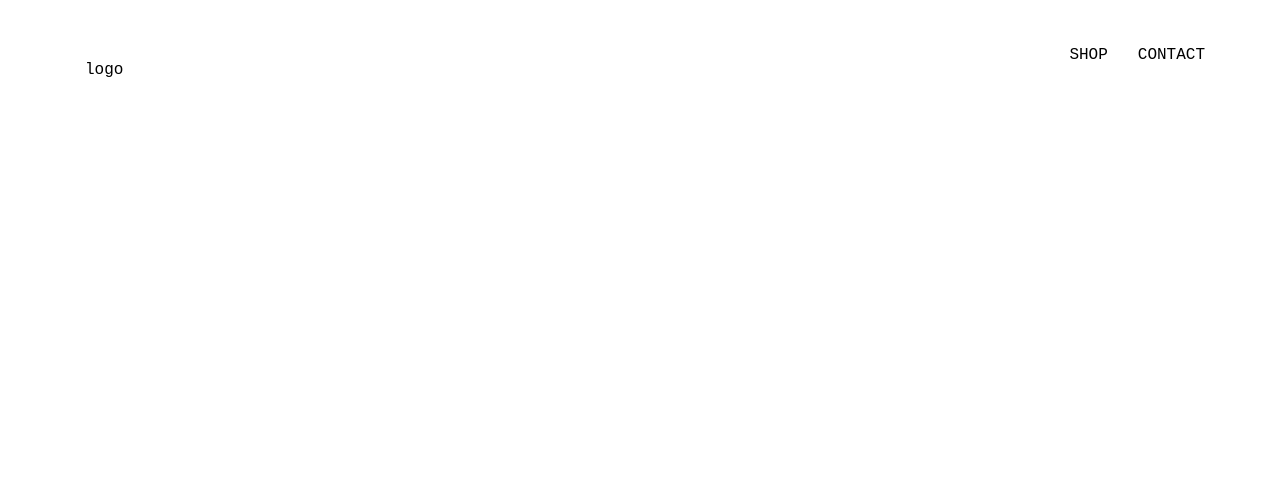
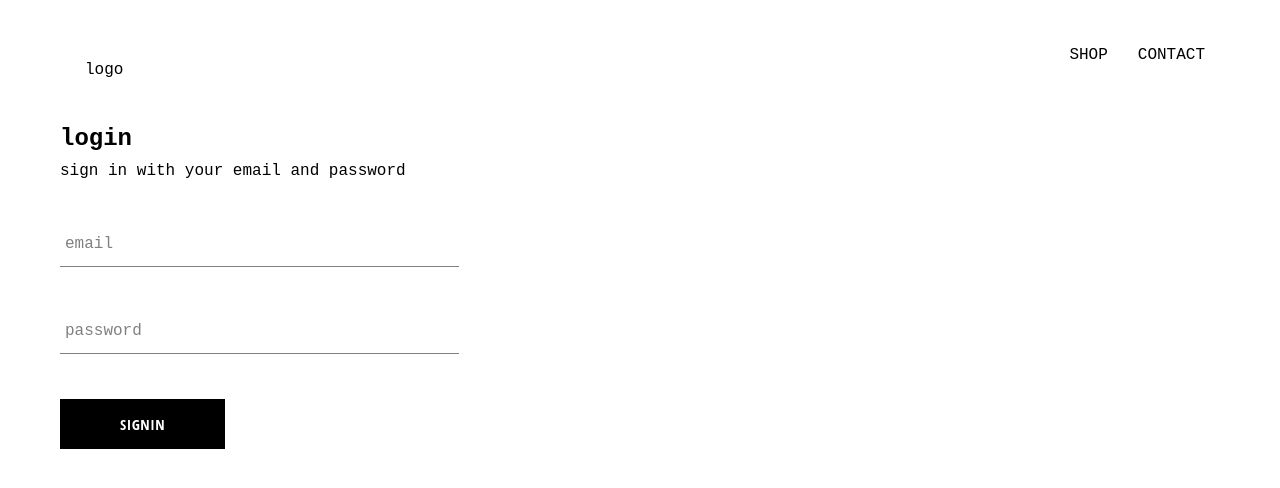
Before and after one commit to adeola-ak/dod-clothing, a React (Create React App) app: page /user in a window 1280 px wide. Shown: the top 488 px of the page. Built offline with nearby package versions, Linux system fonts and the light colour scheme; a web font is replaced by a local one.

Commit message:
created reusable button component

```diff
--- a/package.json
+++ b/package.json
@@ -6,6 +6,7 @@
     "@testing-library/jest-dom": "^5.11.8",
     "@testing-library/react": "^11.2.3",
     "@testing-library/user-event": "^12.6.0",
+    "firebase": "^8.2.2",
     "node-sass": "^4.14.1",
     "react": "^17.0.1",
     "react-dom": "^17.0.1",
--- a/src/App.js
+++ b/src/App.js
@@ -4,6 +4,7 @@
 import HomePage from "./pages/homepage/HomePage";
 import ShopPage from "./pages/shoppage/ShopPage";
 import Header from "./components/header/Header";
+import SignInUp from "./pages/sign-in-up/sign-in-up";
 
 function App() {
 	return (
@@ -16,6 +17,9 @@
 				<Route path="/shop">
 					<ShopPage />
 				</Route>
+				<Route path="/user">
+					<SignInUp />
+				</Route>
 			</Switch>
 		</div>
 	);
--- /dev/null
+++ b/src/components/button/Button.js
@@ -0,0 +1,12 @@
+import React from "react";
+import "./Button.scss";
+
+const Button = ({ children, ...otherProps }) => {
+	return (
+		<button className="custom-button" {...otherProps}>
+			{children}
+		</button>
+	);
+};
+
+export default Button;
--- /dev/null
+++ b/src/components/button/Button.scss
@@ -0,0 +1,22 @@
+.custom-button {
+	min-width: 165px;
+	width: auto;
+	height: 50px;
+	letter-spacing: 0.5px;
+	line-height: 50px;
+	padding: 0 35px 0 35px;
+	font-size: 15px;
+	background-color: black;
+	color: white;
+	text-transform: uppercase;
+	font-family: "Open Sans Condensed";
+	font-weight: bolder;
+	border: none;
+	cursor: pointer;
+
+	&:hover {
+		background-color: white;
+		color: black;
+		border: 1px solid black;
+	}
+}
--- /dev/null
+++ b/src/components/form-input/FormInput.js
@@ -0,0 +1,25 @@
+import React from "react";
+import "./FormInput.scss";
+
+const FormInput = ({ handleChange, label, ...otherProps }) => {
+	return (
+		<div className="group">
+			<input
+				className="form-input"
+				onChange={handleChange}
+				{...otherProps}
+			/>
+			{label ? (
+				<label
+					className={`${
+						otherProps.value.length ? "shrink" : ""
+					} form-input-label`}
+				>
+					{label}
+				</label>
+			) : null}
+		</div>
+	);
+};
+
+export default FormInput;
--- /dev/null
+++ b/src/components/form-input/FormInput.scss
@@ -0,0 +1,54 @@
+$sub-color: grey;
+$main-color: black;
+
+@mixin shrinkLabel {
+	top: -14px;
+	font-size: 12px;
+	color: $main-color;
+}
+
+.group {
+	position: relative;
+	margin: 45px 0;
+
+	.form-input {
+		background: none;
+		background-color: white;
+		color: $sub-color;
+		font-size: 18px;
+		padding: 10px 10px 10px 5px;
+		display: block;
+		width: 100%;
+		border: none;
+		border-radius: 0;
+		border-bottom: 1px solid $sub-color;
+		margin: 25px 0;
+
+		&:focus {
+			outline: none;
+		}
+
+		&:focus ~ .form-input-label {
+			@include shrinkLabel();
+		}
+	}
+
+	input[type="password"] {
+		letter-spacing: 0.3em;
+	}
+
+	.form-input-label {
+		color: $sub-color;
+		font-size: 16px;
+		font-weight: normal;
+		position: absolute;
+		pointer-events: none;
+		left: 5px;
+		top: 10px;
+		transition: 300ms ease all;
+
+		&.shrink {
+			@include shrinkLabel();
+		}
+	}
+}
--- /dev/null
+++ b/src/components/signin/SignIn.js
@@ -0,0 +1,54 @@
+import React, { useState } from "react";
+import "./SignIn.scss";
+import FormInput from "../form-input/FormInput";
+import Button from "../button/Button";
+
+const SignIn = () => {
+	const [email, setEmail] = useState("");
+	const [password, setPassword] = useState("");
+
+	const handleSubmit = (event) => {
+		event.preventDefault();
+		setEmail("");
+		setPassword("");
+	};
+
+	const handleEmailChange = (event) => {
+		setEmail(event.target.value);
+	};
+
+	const handlePasswordChange = (event) => {
+		setPassword(event.target.value);
+	};
+
+	return (
+		<div className="sign-in">
+			<h2 className="title">login</h2>
+			<span>sign in with your email and password</span>
+
+			<form onSubmit={handleSubmit}>
+				<FormInput
+					name="email"
+					type="email"
+					value={email}
+					label="email"
+					onChange={handleEmailChange}
+					required
+				/>
+
+				<FormInput
+					name="password"
+					type="password"
+					value={password}
+					label="password"
+					onChange={handlePasswordChange}
+					required
+				/>
+
+				<Button type="submit">SignIn</Button>
+			</form>
+		</div>
+	);
+};
+
+export default SignIn;
--- /dev/null
+++ b/src/components/signin/SignIn.scss
@@ -0,0 +1,9 @@
+.sign-in {
+	width: 30vw;
+	display: flex;
+	flex-direction: column;
+
+	.title {
+		margin: 10px 0;
+	}
+}
--- /dev/null
+++ b/src/pages/sign-in-up/sign-in-up.js
@@ -0,0 +1,13 @@
+import React from "react";
+import "./sign-in-up.scss";
+import SignIn from "../../components/signin/SignIn";
+
+const SignInUp = () => {
+	return (
+		<div className="sign-in-and-sign-up">
+			<SignIn />
+		</div>
+	);
+};
+
+export default SignInUp;
```
Also changed, not shown: src/pages/sign-in-up/sign-in-up.scss (added), 2 other files (tests, documents, lock files or other folders).
